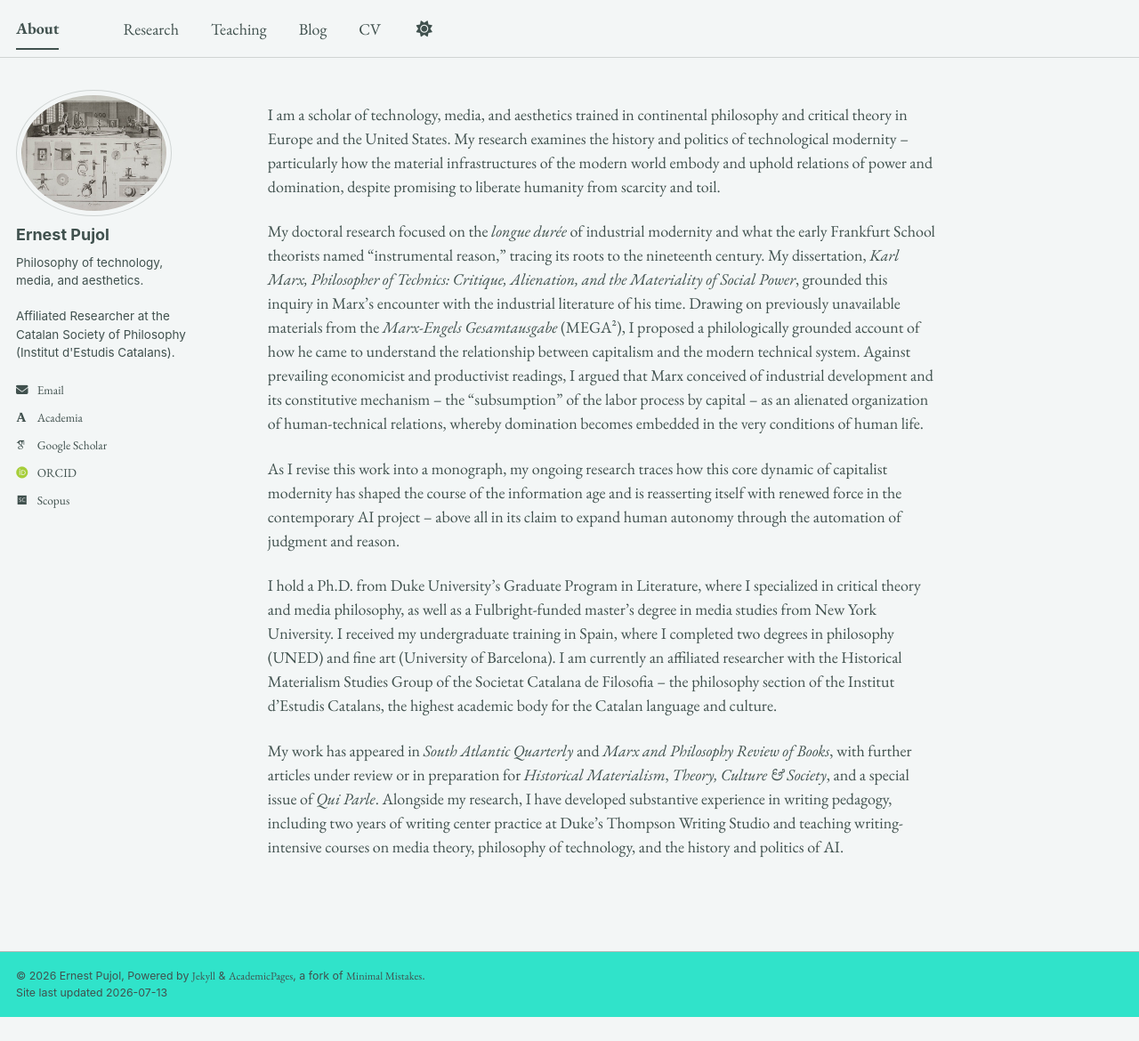
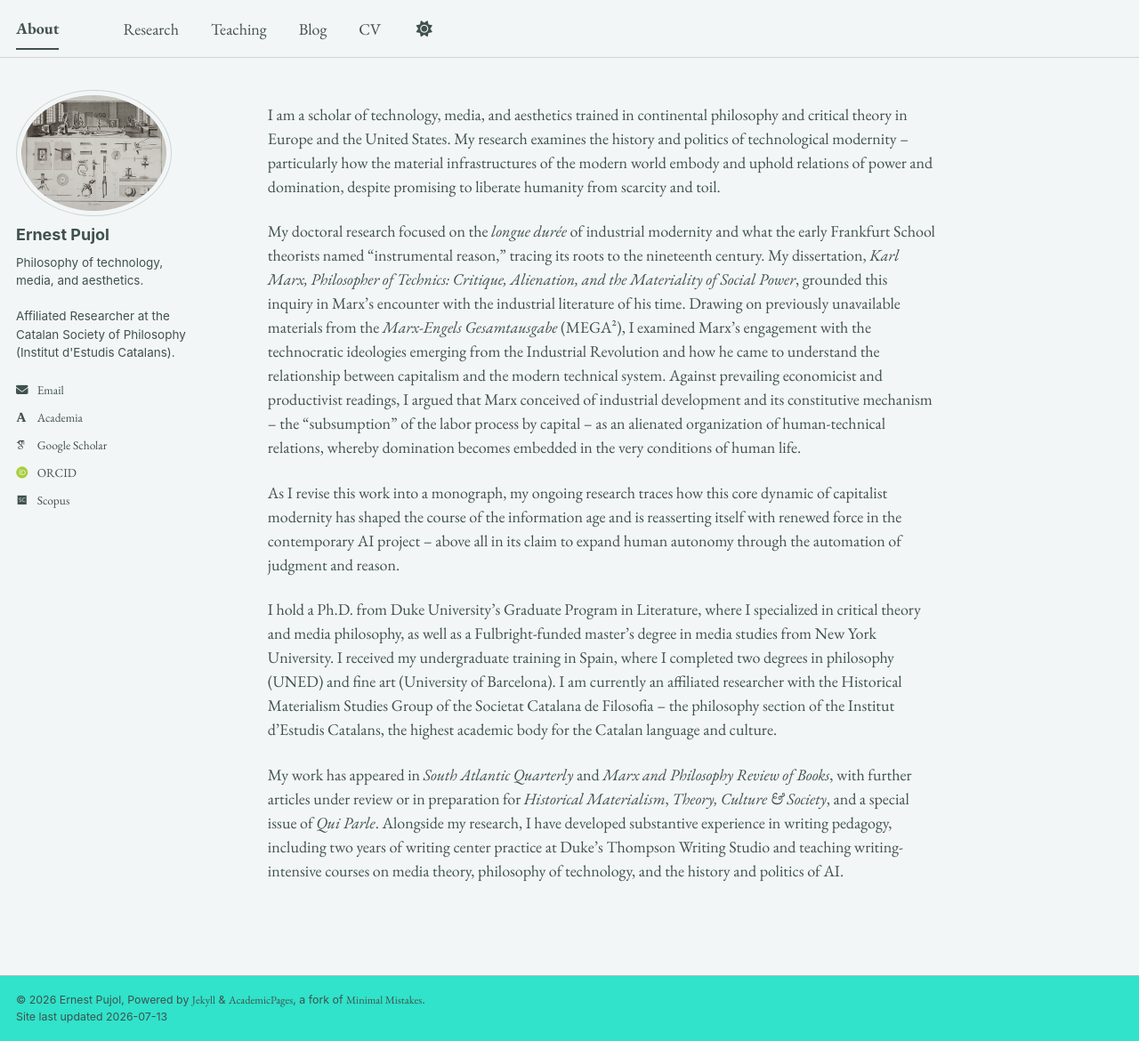
Before and after one commit to epujol90/epujol90.github.io, a Jekyll site: the page built from _pages/about.md, in a window 1280 px wide and 1170 px high. Shown: the whole window at 89% size. Built offline with Jekyll 4.4.1, drawn with Linux system fonts in a browser that asks for light colours; some web fonts are replaced; a script bundle is joined from its source files by our own code; library files that are not in the unit come from our copies.

Commit message:
Update about.md

```diff
--- a/_pages/about.md
+++ b/_pages/about.md
@@ -8,7 +8,7 @@ redirect_from:
 ---
 I am a scholar of technology, media, and aesthetics trained in continental philosophy and critical theory in Europe and the United States. My research examines the history and politics of technological modernity -- particularly how the material infrastructures of the modern world embody and uphold relations of power and domination, despite promising to liberate humanity from scarcity and toil.
 
-My doctoral research focused on the _longue durée_ of industrial modernity and what the early Frankfurt School theorists named “instrumental reason,” tracing its roots to the nineteenth century. My dissertation, _Karl Marx, Philosopher of Technics: Critique, Alienation, and the Materiality of Social Power_, grounded this inquiry in Marx’s encounter with the industrial literature of his time. Drawing on previously unavailable materials from the _Marx-Engels Gesamtausgabe_ (MEGA²), I proposed a philologically grounded account of how he came to understand the relationship between capitalism and the modern technical system. Against prevailing economicist and productivist readings, I argued that Marx conceived of industrial development and its constitutive mechanism -- the “subsumption” of the labor process by capital -- as an alienated organization of human-technical relations, whereby domination becomes embedded in the very conditions of human life.
+My doctoral research focused on the _longue durée_ of industrial modernity and what the early Frankfurt School theorists named “instrumental reason,” tracing its roots to the nineteenth century. My dissertation, _Karl Marx, Philosopher of Technics: Critique, Alienation, and the Materiality of Social Power_, grounded this inquiry in Marx’s encounter with the industrial literature of his time. Drawing on previously unavailable materials from the _Marx-Engels Gesamtausgabe_ (MEGA²), I examined Marx's engagement with the technocratic ideologies emerging from the Industrial Revolution and how he came to understand the relationship between capitalism and the modern technical system. Against prevailing economicist and productivist readings, I argued that Marx conceived of industrial development and its constitutive mechanism -- the “subsumption” of the labor process by capital -- as an alienated organization of human-technical relations, whereby domination becomes embedded in the very conditions of human life.
 
 As I revise this work into a monograph, my ongoing research traces how this core dynamic of capitalist modernity has shaped the course of the information age and is reasserting itself with renewed force in the contemporary AI project -- above all in its claim to expand human autonomy through the automation of judgment and reason.
 
```
